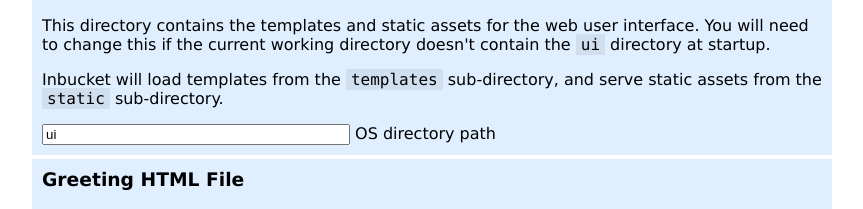
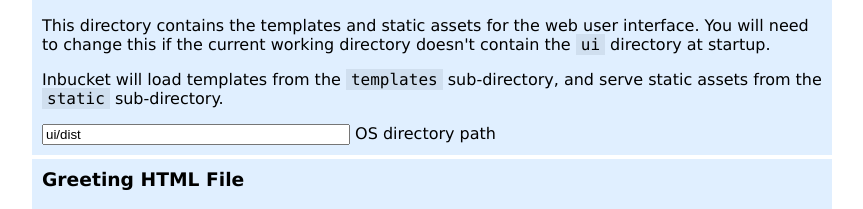
Before and after one commit to inbucket/inbucket.org, a Vue app in the folder vue-configurator/: page / in a window 1280 px wide. Shown: the part 3021-3230 px from the top of the page, without its empty margins (208-1071 px from the left). Built offline with nearby package versions, Linux system fonts and the light colour scheme.

Commit message:
Update uiDir configurator default

```diff
--- a/vue-configurator/src/components/ConfigForm.vue
+++ b/vue-configurator/src/components/ConfigForm.vue
@@ -498,7 +498,7 @@ export default {
         },
         web: {
           addr: '0.0.0.0:9000',
-          uiDir: 'ui',
+          uiDir: 'ui/dist',
           greetingFile: 'ui/greeting.html',
           monitorVisible: true,
           monitorHistory: 30,
```
